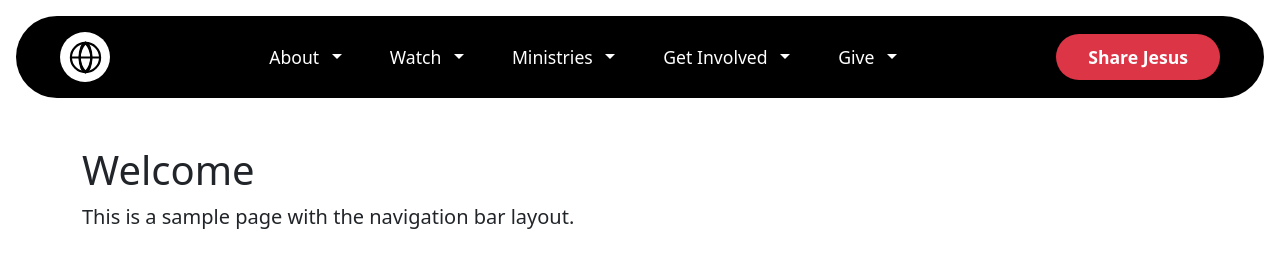
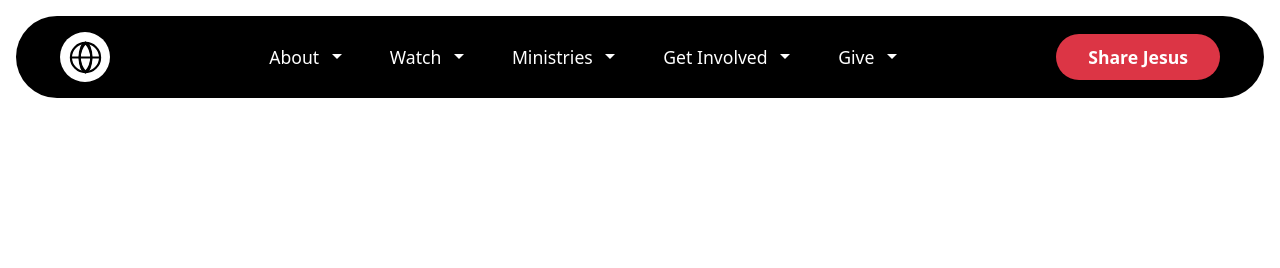
Before and after one commit to beardedgm/fmchurch, a plain HTML site: page index.html in a window 1280 px wide. Drawn offline with nearby package versions, Linux system fonts and the light colour scheme.

Commit message:
Remove sample content from index.html

```diff
--- a/index.html
+++ b/index.html
@@ -200,8 +200,7 @@
 
     <!-- Sample Content -->
     <div class="container mt-5">
-        <h1>Welcome</h1>
-        <p class="lead">This is a sample page with the navigation bar layout.</p>
+
     </div>
 
     <!-- Bootstrap 5 JS Bundle -->
```
